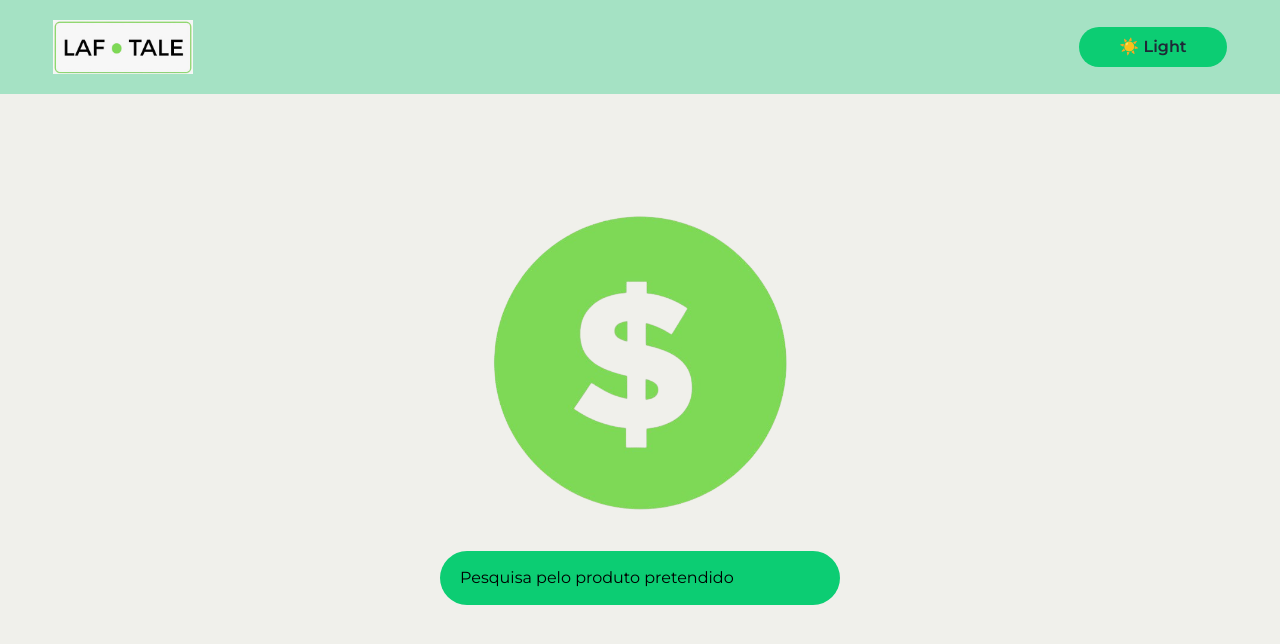
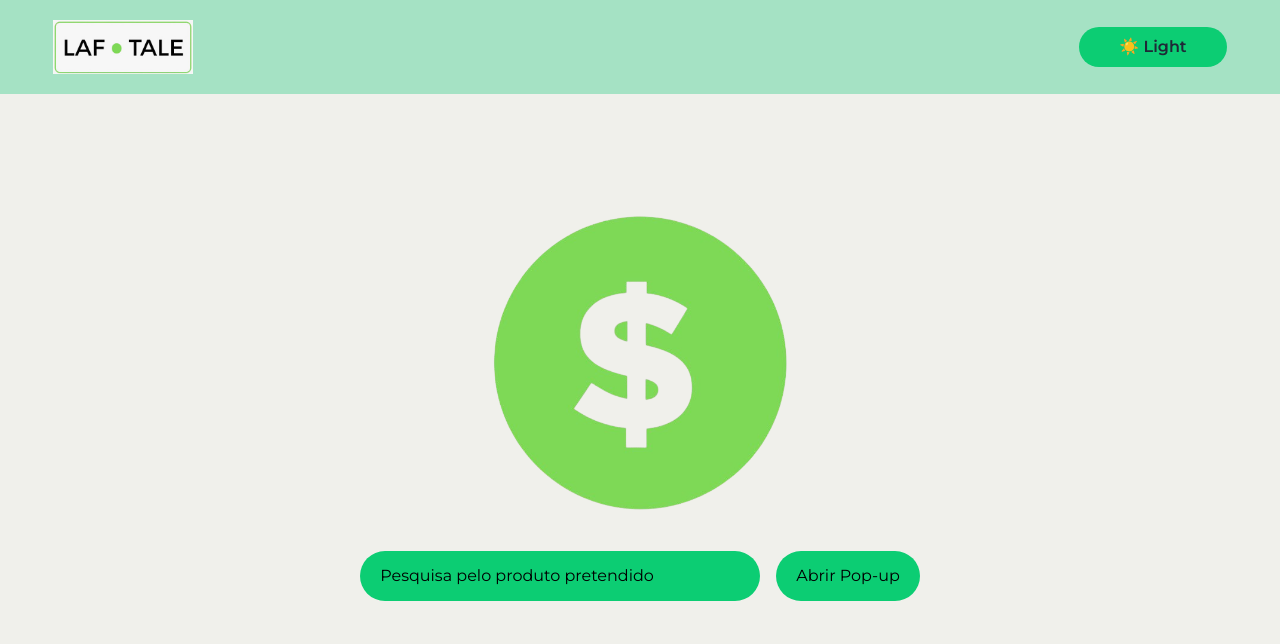
Before and after one commit to filipac271/Bugsbyte, a React (Create React App) app in the folder frontend/: page / in a window 1280 px wide. Shown: the top 644 px of the page. Built offline with nearby package versions, Linux system fonts and the light colour scheme.

Commit message:
Inserção de pop-up

```diff
--- a/frontend/src/components/Search/index.tsx
+++ b/frontend/src/components/Search/index.tsx
@@ -59,7 +59,7 @@ const Search = ({ termo }: SearchProps) => {
       </div>
       )}
 
-    <ul className="bg-secondary-100 border rounded-md shadow-md">
+    <ul className="bg-secondary-100   rounded-md shadow-md">
       {resultados.map((item, index) => (
         <div
           key={index}
--- a/frontend/src/pages/Home.tsx
+++ b/frontend/src/pages/Home.tsx
@@ -1,16 +1,16 @@
 import { useMode } from "../components/context/ModeContext";
 import { useNavigate } from "react-router-dom";
 import React, { useState } from "react";
-import euro from './euro.png';
-import Search from "../components/Search"; // Importando o componente de busca
+import Search from "../components/Search";
 
 const Home = () => {
-  const { mode } = useMode(); // Usando o contexto para definir o modo (cliente ou empresa)
+  const { mode } = useMode();
   const navigate = useNavigate();
   const [texto, setTexto] = useState<string>("");
+  const [isOpen, setIsOpen] = useState<boolean>(false);
 
   const handleChange = (e: React.ChangeEvent<HTMLInputElement>) => {
-    setTexto(e.target.value); // Atualizando o texto da busca
+    setTexto(e.target.value);
   };
 
   const handleSearch = () => {
@@ -18,28 +18,58 @@ const Home = () => {
   };
 
   return (
-    <div className="justify-center bg-gray-50">
+    <div className="justify-center bg-gray-50 min-h-screen">
       <div className="flex flex-row justify-center items-center">
         <img src='./euro.png' className="mt-[120px]" width="300" alt="Euro" />
       </div>
 
-      {/* Campo de pesquisa aqui */}
-      <div className="flex justify-center mt-[40px]">
+      {/* Campo de pesquisa */}
+      <div className="flex justify-center">
+       <div className="flex justify-center mt-[40px]">
         <input
-          type="text"
-          value={texto}
-          onChange={handleChange} // Atualizando o estado com a digitação do usuário
-          className="bg-primary-100 px-[20px] py-[15px] rounded-full text-left text-black placeholder:text-black w-[400px]"
-          placeholder="Pesquisa pelo produto pretendido"
+         type="text"
+         value={texto}
+         onChange={handleChange}
+         className="bg-primary-100 px-[20px] py-[15px] rounded-full text-left text-black placeholder:text-black w-[400px] h-[50px]" // Definir altura explícita
+         placeholder="Pesquisa pelo produto pretendido"
         />
       </div>
+      <div className="flex justify-center mt-[40px] ml-4">
+        <button
+         onClick={() => setIsOpen(true)}
+         className="py-[15px] px-[20px] bg-primary-100 rounded-full h-[50px] flex items-center justify-center" // Definir altura e garantir alinhamento
+        >
+         Abrir Pop-up
+        </button>
+       </div>
+      </div>
+
 
       {/* Passando o valor do termo para o Search */}
       <div className="flex justify-center mt-[40px]">
         <Search termo={texto} />
       </div>
 
-      <div className="text-center mt-5"></div>
+      {/* Botão para abrir o pop-up */}
+
+
+      {/* Pop-up (modal) */}
+      {isOpen && (
+        <div className="fixed inset-0 flex items-center justify-center bg-black bg-opacity-50">
+          <div className="bg-white p-6 rounded-lg shadow-lg w-1/3">
+            <h2 className="text-xl font-bold">Este é um Pop-up!</h2>
+            <p className="mt-2">Aqui podes adicionar qualquer conteúdo.</p>
+
+            {/* Botão para fechar */}
+            <button
+              onClick={() => setIsOpen(false)}
+              className="mt-4 px-4 py-2 bg-red-500 text-white rounded-md hover:bg-red-600"
+            >
+              Fechar
+            </button>
+          </div>
+        </div>
+      )}
     </div>
   );
 };
```
